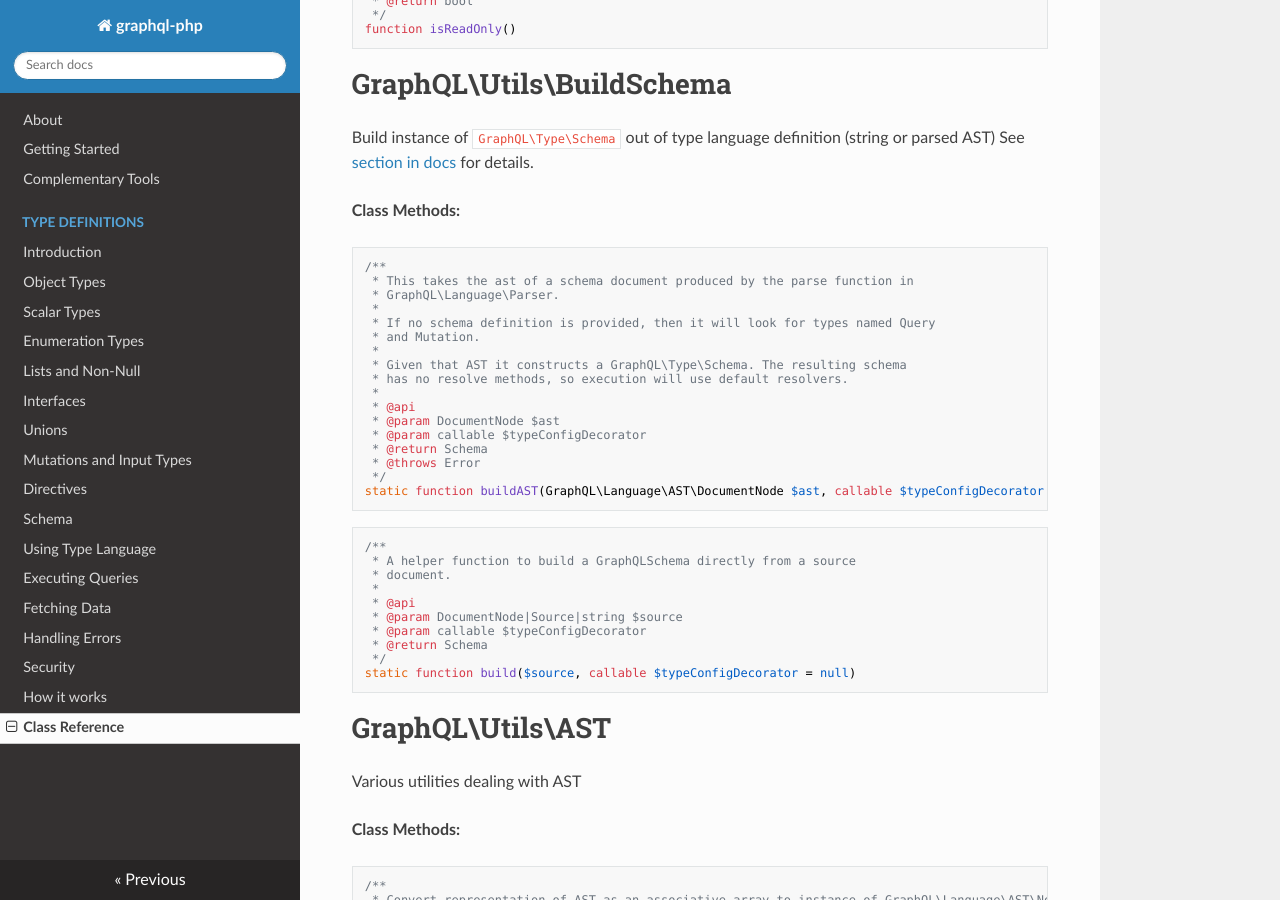
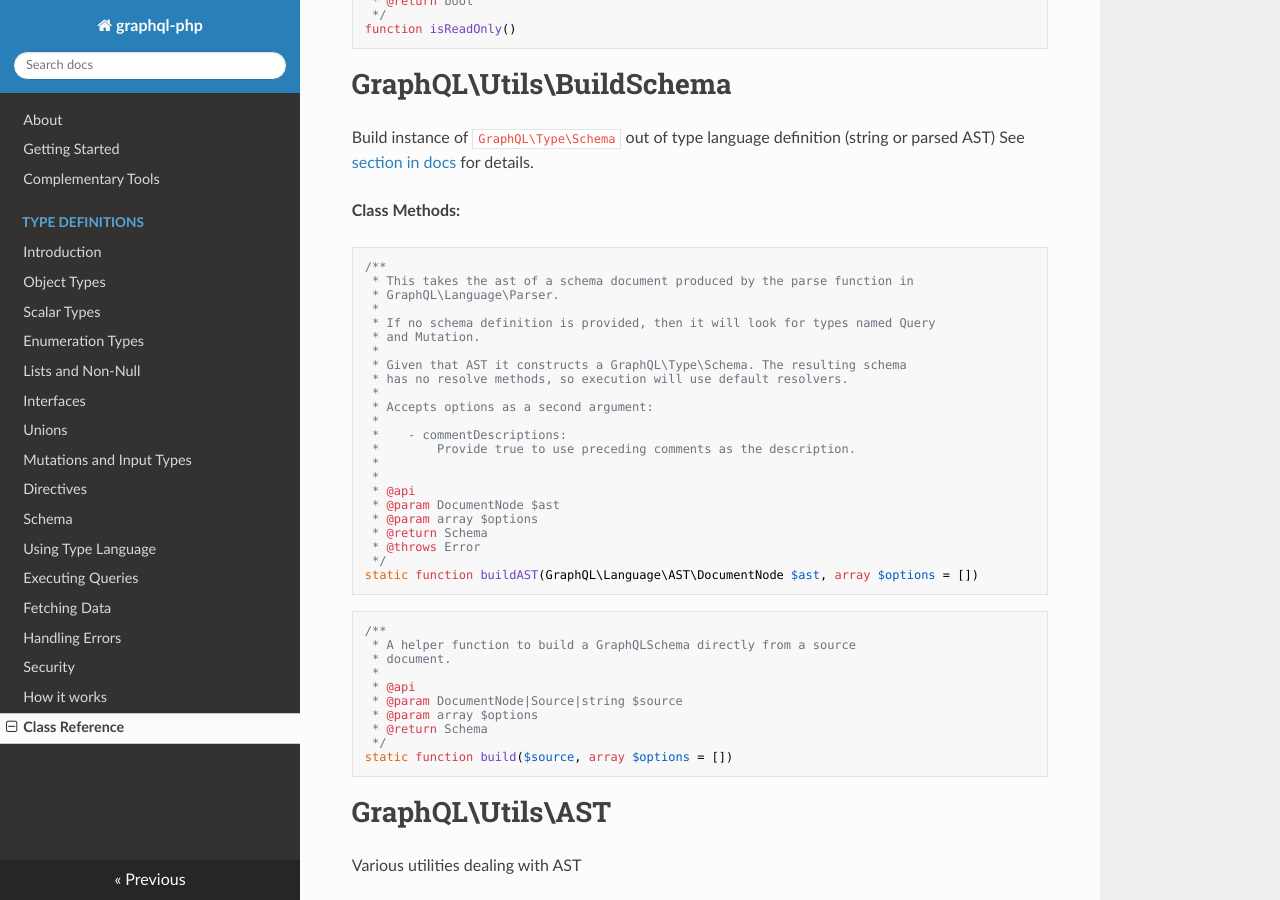
Before and after one commit to webonyx/graphql-php, an MkDocs documentation site: the page built from docs/reference.md, in a window 1280 px wide and 900 px high, scrolled down 30460 px. Built offline with MkDocs 1.6.1, drawn with Linux system fonts in a browser that asks for light colours; nearby versions of some CDN libraries; old or Windows-style settings are respelled for this version of MkDocs; some of the changed text lies outside the part shown.

Commit message:
Add Docs

````diff
--- a/docs/reference.md
+++ b/docs/reference.md
@@ -1352,7 +1352,7 @@ static function setWarningHandler(callable $warningHandler = null)
  * @api
  * @param bool|int $suppress
  */
-static function suppress($suppress = false)
+static function suppress($suppress = true)
 ```
 
 ```php
@@ -1367,7 +1367,7 @@ static function suppress($suppress = false)
  * @api
  * @param bool|int $enable
  */
-static function enable($enable = false)
+static function enable($enable = true)
 ```
 # GraphQL\Error\ClientAware
 This interface is used for [default error formatting](error-handling.md).
@@ -1697,7 +1697,7 @@ function setPersistentQueryLoader(callable $persistentQueryLoader)
  * @param bool|int $set
  * @return $this
  */
-function setDebug($set = false)
+function setDebug($set = true)
 ```
 
 ```php
@@ -1927,13 +1927,19 @@ See [section in docs](type-system/type-language.md) for details.
  * Given that AST it constructs a GraphQL\Type\Schema. The resulting schema
  * has no resolve methods, so execution will use default resolvers.
  *
+ * Accepts options as a second argument:
+ *
+ *    - commentDescriptions:
+ *        Provide true to use preceding comments as the description.
+ *
+ *
  * @api
  * @param DocumentNode $ast
- * @param callable $typeConfigDecorator
+ * @param array $options
  * @return Schema
  * @throws Error
  */
-static function buildAST(GraphQL\Language\AST\DocumentNode $ast, callable $typeConfigDecorator = null)
+static function buildAST(GraphQL\Language\AST\DocumentNode $ast, array $options = [])
 ```
 
 ```php
@@ -1943,10 +1949,10 @@ static function buildAST(GraphQL\Language\AST\DocumentNode $ast, callable $typeC
  *
  * @api
  * @param DocumentNode|Source|string $source
- * @param callable $typeConfigDecorator
+ * @param array $options
  * @return Schema
  */
-static function build($source, callable $typeConfigDecorator = null)
+static function build($source, array $options = [])
 ```
 # GraphQL\Utils\AST
 Various utilities dealing with AST
@@ -2051,6 +2057,32 @@ static function valueFromAST($valueNode, GraphQL\Type\Definition\InputType $type
 
 ```php
 /**
+ * Produces a PHP value given a GraphQL Value AST.
+ *
+ * Unlike `valueFromAST()`, no type is provided. The resulting JavaScript value
+ * will reflect the provided GraphQL value AST.
+ *
+ * | GraphQL Value        | PHP Value     |
+ * | -------------------- | ------------- |
+ * | Input Object         | Assoc Array   |
+ * | List                 | Array         |
+ * | Boolean              | Boolean       |
+ * | String               | String        |
+ * | Int / Float          | Int / Float   |
+ * | Enum                 | Mixed         |
+ * | Null                 | null          |
+ *
+ * @api
+ * @param Node $valueNode
+ * @param array|null $variables
+ * @return mixed
+ * @throws \Exception
+ */
+static function valueFromASTUntyped($valueNode, array $variables = null)
+```
+
+```php
+/**
  * Returns type definition for given AST Type node
  *
  * @api
@@ -2079,11 +2111,15 @@ Given an instance of Schema, prints it in GraphQL type language.
 **Class Methods:**
 ```php
 /**
+ * Accepts options as a second argument:
+ *
+ *    - commentDescriptions:
+ *        Provide true to use preceding comments as the description.
  * @api
  * @param Schema $schema
  * @return string
  */
-static function doPrint(GraphQL\Type\Schema $schema)
+static function doPrint(GraphQL\Type\Schema $schema, array $options = [])
 ```
 
 ```php
@@ -2092,5 +2128,5 @@ static function doPrint(GraphQL\Type\Schema $schema)
  * @param Schema $schema
  * @return string
  */
-static function printIntrosepctionSchema(GraphQL\Type\Schema $schema)
-```
+static function printIntrosepctionSchema(GraphQL\Type\Schema $schema, array $options = [])
+```
````
Also changed, not shown: UPGRADE.md (+46 -1 lines), docs/type-system/type-language.md (+2 -27 lines).
